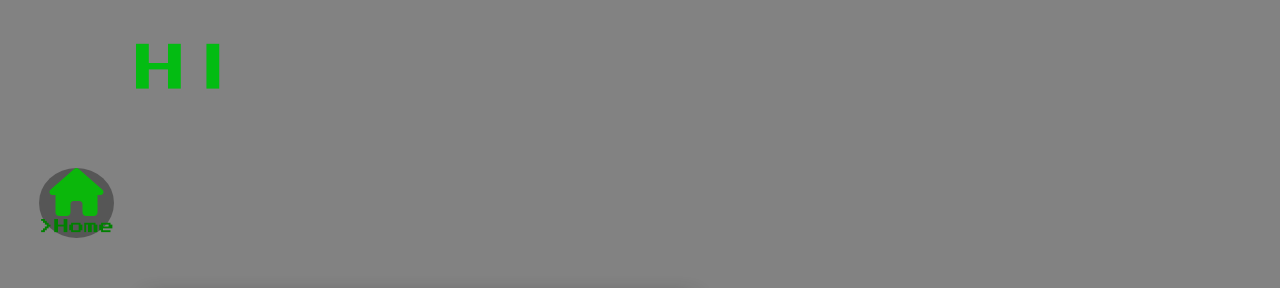
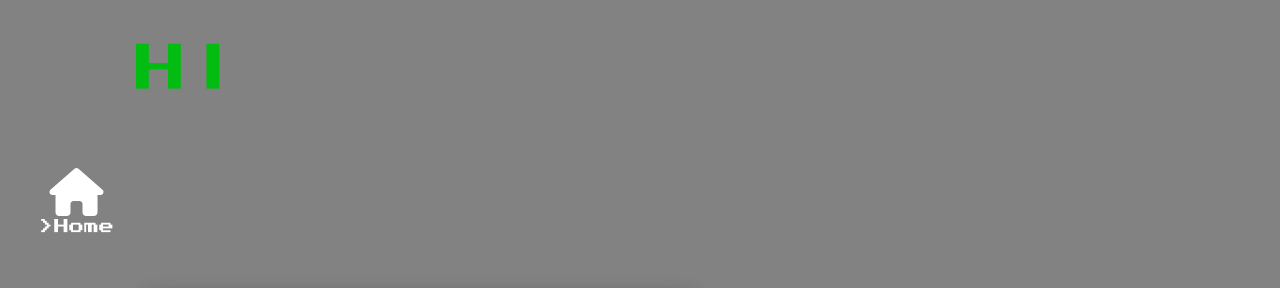
Before and after one commit to jochent-dev/jt_portfolio, a React (Vite) app: page / in a window 1280 px wide. Shown: the top 288 px of the page. Built offline with nearby package versions, Linux system fonts and the light colour scheme; grey boxes are pictures that could not be loaded; a web font is replaced by a local one.

Commit message:
dependency issue

```diff
--- a/package.json
+++ b/package.json
@@ -17,6 +17,7 @@
     "bootstrap": "^5.3.0",
     "react": "^16.3.0",
     "react-dom": "^16.2.0",
+    "react-router-dom": "^6.14.0",
     "react-typed": "^1.2.0"
   },
   "devDependencies": {
--- a/src/App.tsx
+++ b/src/App.tsx
@@ -13,27 +13,55 @@ export default function App() {
     <div className='container'>
       <nav className='nav_bar'>
         <div className='nav_link'>
-          <NavLink activeClassName="active_link" className="link" to="/">
+          <NavLink className={({ isActive }) =>
+            [
+              "link",
+              isActive ? "active_link" : null,
+            ]
+              .filter(Boolean)
+              .join(" ")
+          } to="/">
             <FontAwesomeIcon icon={faHome} size="3x" />
             <span className='link_name'>&gt;Home</span>
           </NavLink>
         </div>
         <div className='nav_link'>
-          <NavLink activeClassName="active_link" className="link" to="/about">
+        <NavLink className={({ isActive }) =>
+            [
+              "link",
+              isActive ? "active_link" : null,
+            ]
+              .filter(Boolean)
+              .join(" ")
+          } to="/about">
             <FontAwesomeIcon icon={faUser} size="3x" />
             <span className='link_name'>&gt;About</span>
 
           </NavLink>
         </div>
         <div className='nav_link'>
-          <NavLink activeClassName="active_link" className="link" to="/projects">
+        <NavLink className={({ isActive }) =>
+            [
+              "link",
+              isActive ? "active_link" : null,
+            ]
+              .filter(Boolean)
+              .join(" ")
+          } to="/projects">
             <FontAwesomeIcon icon={faFolder} size="3x" />
             <span className='link_name'>&gt;Proj.</span>
 
           </NavLink>
         </div>
         <div className='nav_link'>
-          <NavLink activeClassName="active_link" className="link" to="/contact">
+        <NavLink className={({ isActive }) =>
+            [
+              "link",
+              isActive ? "active_link" : null,
+            ]
+              .filter(Boolean)
+              .join(" ")
+          } to="/contact">
             <FontAwesomeIcon icon={faEnvelope} size="3x" />
             <span className='link_name'>&gt;Cont.</span>
           </NavLink>
```
Also changed, not shown: 1 other file (tests, documents, lock files or other folders).
